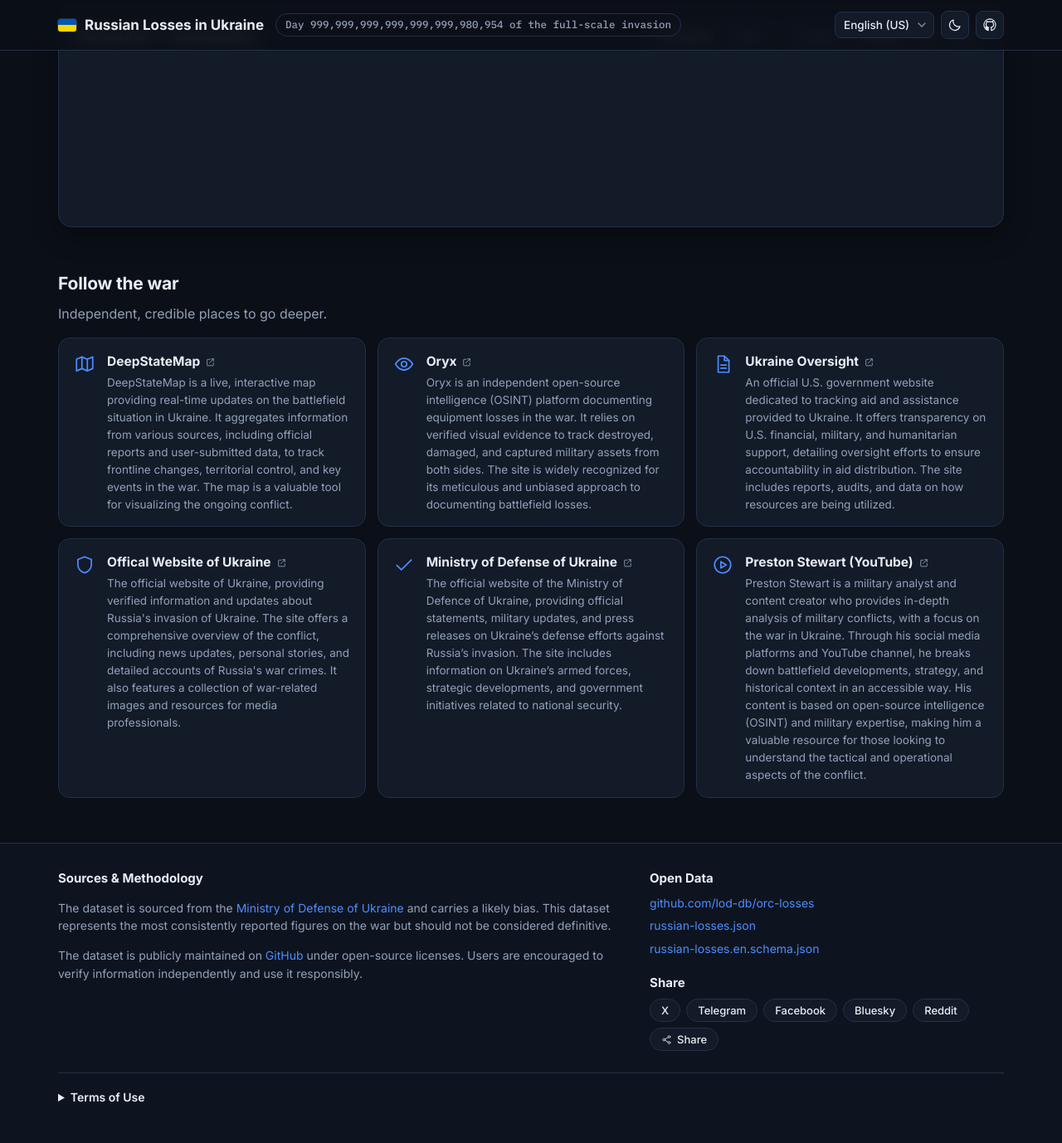
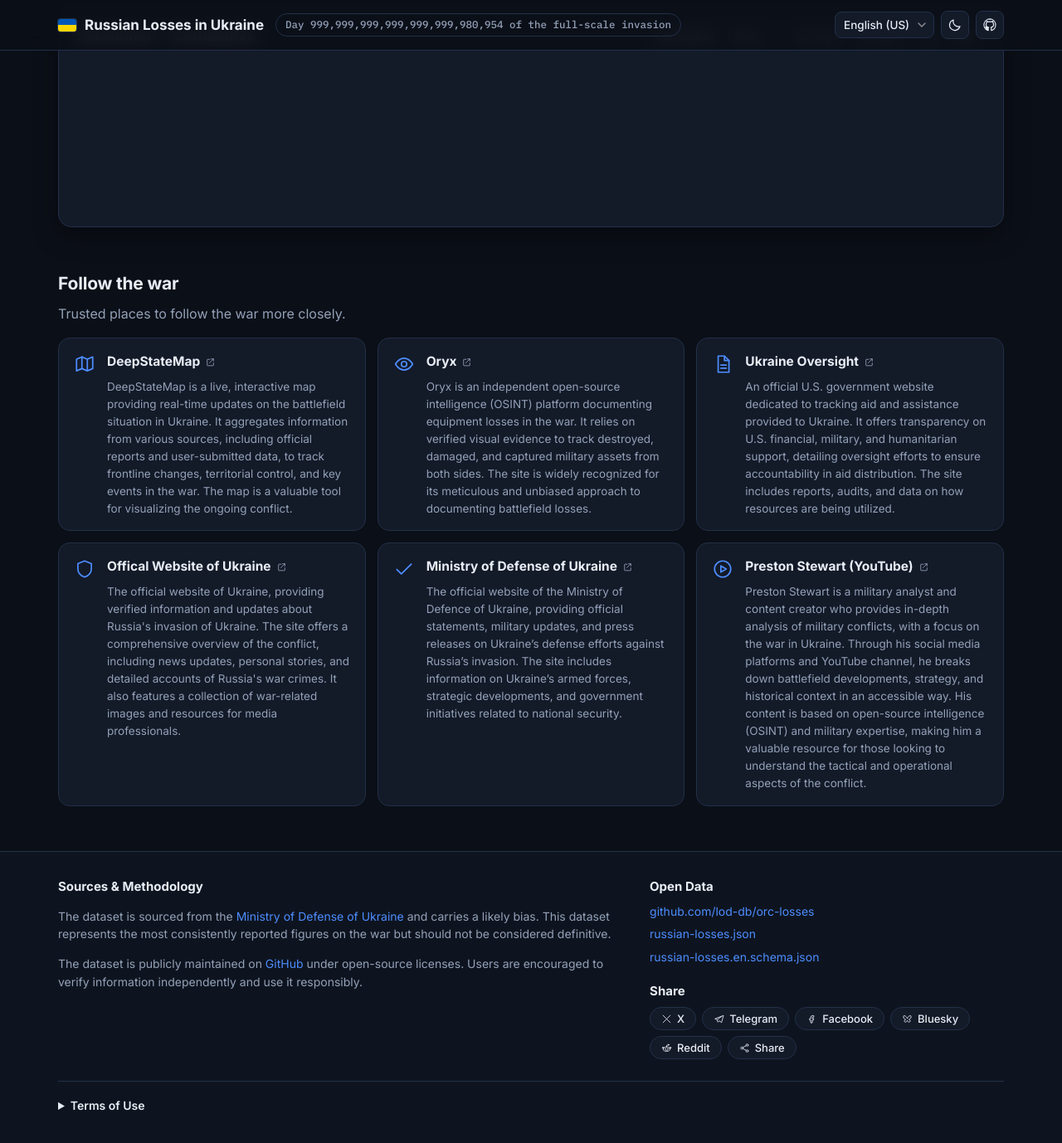
Before and after one commit to lod-db/orc-losses, a Jekyll site: the page built from docs/index.html, in a window 1280 px wide and 1400 px high, scrolled down 1188 px. Shown: the top 1378 px of the window at 83% size. Built offline with Jekyll 4.4.1, drawn with Linux system fonts in a browser that asks for light colours.

Commit message:
Footer and resources polish
- Reword 'Follow the war' subtitle in all locales; drop the
  'independent' claim since some sources are official government sites.
- More breathing room between resource card headers and body text.
- Add platform glyphs to the X/Telegram/Facebook/Bluesky/Reddit
  share chips to match the native share button.

Co-authored-by: Zach Cutler <linkofdarkness@users.noreply.github.com>

```diff
--- a/docs/_data/translations.yml
+++ b/docs/_data/translations.yml
@@ -16,7 +16,7 @@
   range-1y-label: 1 yr
   range-all-label: All
   follow-title: Follow the war
-  follow-intro: Independent, credible places to go deeper.
+  follow-intro: Trusted places to follow the war more closely.
   sources-methodology-label: Sources & Methodology
   close-label: Close
   schema: russian-losses.en.schema.json
@@ -99,7 +99,7 @@
   range-1y-label: 1 yr
   range-all-label: All
   follow-title: Follow the war
-  follow-intro: Independent, credible places to go deeper.
+  follow-intro: Trusted places to follow the war more closely.
   sources-methodology-label: Sources & Methodology
   close-label: Close
   schema: russian-losses.en.schema.json
@@ -182,7 +182,7 @@
   range-1y-label: 1 an
   range-all-label: Tout
   follow-title: Suivre la guerre
-  follow-intro: Des ressources indépendantes et crédibles pour approfondir.
+  follow-intro: Des ressources fiables pour suivre la guerre de plus près.
   sources-methodology-label: Sources et méthodologie
   close-label: Fermer
   schema: pertes-russes.fr.schema.json
@@ -265,7 +265,7 @@
   range-1y-label: 1 Jahr
   range-all-label: Alles
   follow-title: Den Krieg verfolgen
-  follow-intro: Unabhängige, glaubwürdige Quellen zum Vertiefen.
+  follow-intro: Verlässliche Quellen, um den Krieg näher zu verfolgen.
   sources-methodology-label: Quellen & Methodik
   close-label: Schließen
   schema: russische-verluste.de.schema.json
@@ -348,7 +348,7 @@
   range-1y-label: 1 рік
   range-all-label: Все
   follow-title: Слідкуйте за війною
-  follow-intro: Незалежні, надійні джерела для глибшого розуміння.
+  follow-intro: Перевірені ресурси, щоб стежити за війною ближче.
   sources-methodology-label: Джерела та методологія
   close-label: Закрити
   schema: втрати-росії.uk.schema.json
@@ -431,7 +431,7 @@
   range-1y-label: 1 год
   range-all-label: Всё
   follow-title: Следить за войной
-  follow-intro: Независимые, надёжные источники для более глубокого изучения.
+  follow-intro: Проверенные ресурсы, чтобы следить за войной ближе.
   sources-methodology-label: Источники и методология
   close-label: Закрыть
   schema: потери-россии.ru.schema.json
--- a/docs/_includes/icon.html
+++ b/docs/_includes/icon.html
@@ -30,6 +30,11 @@ Inline SVG icon. Usage: {% include icon.html name="tank" size=20 class="ic-cat"
 {%- when "play" -%}<circle cx="12" cy="12" r="9"/><path d="M10 8.5l6 3.5-6 3.5z"/>
 {%- when "globe" -%}<circle cx="12" cy="12" r="9"/><path d="M3 12h18M12 3c3 3.5 3 14.5 0 18-3-3.5-3-14.5 0-18z"/>
 {%- when "share" -%}<circle cx="6" cy="12" r="2.5"/><circle cx="17.5" cy="5.5" r="2.5"/><circle cx="17.5" cy="18.5" r="2.5"/><path d="M8.2 10.8l7-4M8.2 13.2l7 4"/>
+{%- when "x" -%}<path d="M4 4l16 16M20 4L4 20"/>
+{%- when "telegram" -%}<path d="M21.5 4.5L3 11.7l5.2 1.9L9.7 19l2.9-3 4.6 3.4z"/><path d="M8.2 13.6l9.5-7"/>
+{%- when "facebook" -%}<path d="M15.5 4.5h-2a4 4 0 0 0-4 4v2.5H7v3.5h2.5v6h3.5v-6h2.5l.5-3.5h-3V9a1 1 0 0 1 1-1h1.5z"/>
+{%- when "bluesky" -%}<path d="M12 10.5C10.5 7.5 7.5 4.5 5.3 4.5 3.9 4.5 3.5 5.6 3.5 7c0 3 2.2 5.8 5 6.2-1.8.4-3 1.6-3 3 0 1.5 1.2 2.8 2.6 2.8 1.7 0 3.2-2 3.9-3.7.7 1.7 2.2 3.7 3.9 3.7 1.4 0 2.6-1.3 2.6-2.8 0-1.4-1.2-2.6-3-3 2.8-.4 5-3.2 5-6.2 0-1.4-.4-2.5-1.8-2.5-2.2 0-5.2 3-6.7 6z"/>
+{%- when "reddit" -%}<ellipse cx="12" cy="14.5" rx="7.5" ry="4.8"/><path d="M12 9.7V6.2l3.3-.9"/><circle cx="16.2" cy="4.9" r="1.1"/><circle cx="20" cy="11.5" r="1.6"/><circle cx="4" cy="11.5" r="1.6"/><circle cx="9.4" cy="13.8" r="0.7"/><circle cx="14.6" cy="13.8" r="0.7"/><path d="M9.3 16.6c1.6 1.1 3.8 1.1 5.4 0"/>
 {%- else -%}<path d="M7 3h7l5 5v13H7z"/><path d="M14 3v5h5"/>
 {%- endcase -%}
 </svg>
--- a/docs/_layouts/default.html
+++ b/docs/_layouts/default.html
@@ -331,11 +331,11 @@
                     </ul>
                     <h3 class="mt">{{ lang.share-label }}</h3>
                     <div class="share-row">
-                        <a class="chip" href="https://twitter.com/intent/tweet?url={{ canonical_url | url_encode }}" target="_blank" rel="noopener" onclick="gtag('event','share',{method:'X'})">X</a>
-                        <a class="chip" href="https://t.me/share/url?url={{ canonical_url | url_encode }}" target="_blank" rel="noopener" onclick="gtag('event','share',{method:'Telegram'})">Telegram</a>
-                        <a class="chip" href="https://www.facebook.com/sharer/sharer.php?u={{ canonical_url | url_encode }}" target="_blank" rel="noopener" onclick="gtag('event','share',{method:'Facebook'})">Facebook</a>
-                        <a class="chip" href="https://bsky.app/intent/compose?text={{ canonical_url | url_encode }}" target="_blank" rel="noopener" onclick="gtag('event','share',{method:'BlueSky'})">Bluesky</a>
-                        <a class="chip" href="https://www.reddit.com/submit?url={{ canonical_url | url_encode }}" target="_blank" rel="noopener" onclick="gtag('event','share',{method:'Reddit'})">Reddit</a>
+                        <a class="chip" href="https://twitter.com/intent/tweet?url={{ canonical_url | url_encode }}" target="_blank" rel="noopener" onclick="gtag('event','share',{method:'X'})">{% include icon.html name="x" size=13 %} X</a>
+                        <a class="chip" href="https://t.me/share/url?url={{ canonical_url | url_encode }}" target="_blank" rel="noopener" onclick="gtag('event','share',{method:'Telegram'})">{% include icon.html name="telegram" size=13 %} Telegram</a>
+                        <a class="chip" href="https://www.facebook.com/sharer/sharer.php?u={{ canonical_url | url_encode }}" target="_blank" rel="noopener" onclick="gtag('event','share',{method:'Facebook'})">{% include icon.html name="facebook" size=13 %} Facebook</a>
+                        <a class="chip" href="https://bsky.app/intent/compose?text={{ canonical_url | url_encode }}" target="_blank" rel="noopener" onclick="gtag('event','share',{method:'BlueSky'})">{% include icon.html name="bluesky" size=13 %} Bluesky</a>
+                        <a class="chip" href="https://www.reddit.com/submit?url={{ canonical_url | url_encode }}" target="_blank" rel="noopener" onclick="gtag('event','share',{method:'Reddit'})">{% include icon.html name="reddit" size=13 %} Reddit</a>
                         <button class="chip" type="button" id="share-btn">{% include icon.html name="share" size=13 %} {{ lang.share-label }}</button>
                     </div>
                 </div>
--- a/docs/css/app.css
+++ b/docs/css/app.css
@@ -203,7 +203,7 @@ h2.sec { font-size: 21px; margin: 0 0 16px; letter-spacing: -.01em; }
 .res > .ic { color: var(--accent); flex: none; margin-top: 2px; }
 .res b { display: flex; align-items: center; gap: 6px; font-size: 15.5px; }
 .res b .ic { width: 13px; height: 13px; color: var(--text-2); flex: none; }
-.res p { margin: 3px 0 0; font-size: 13.5px; color: var(--text-2); }
+.res p { margin: 8px 0 0; font-size: 13.5px; color: var(--text-2); }
 
 /* ---------- footer ---------- */
 footer.site {
```
